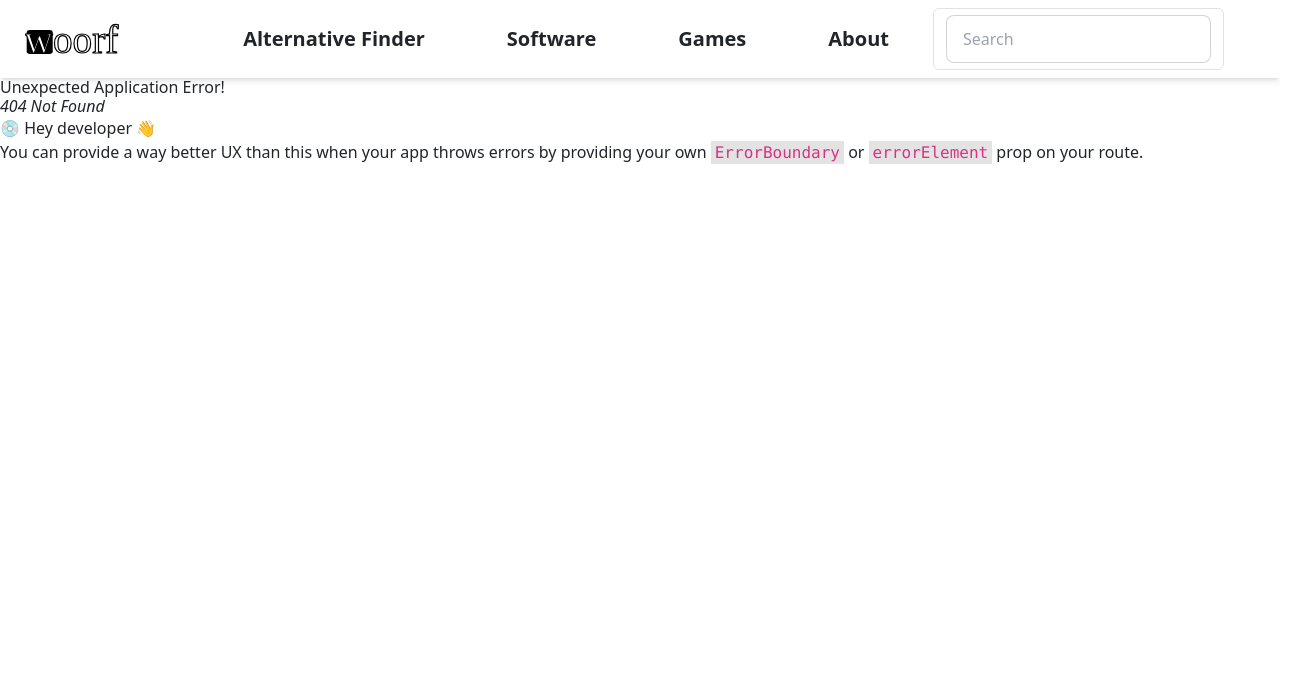
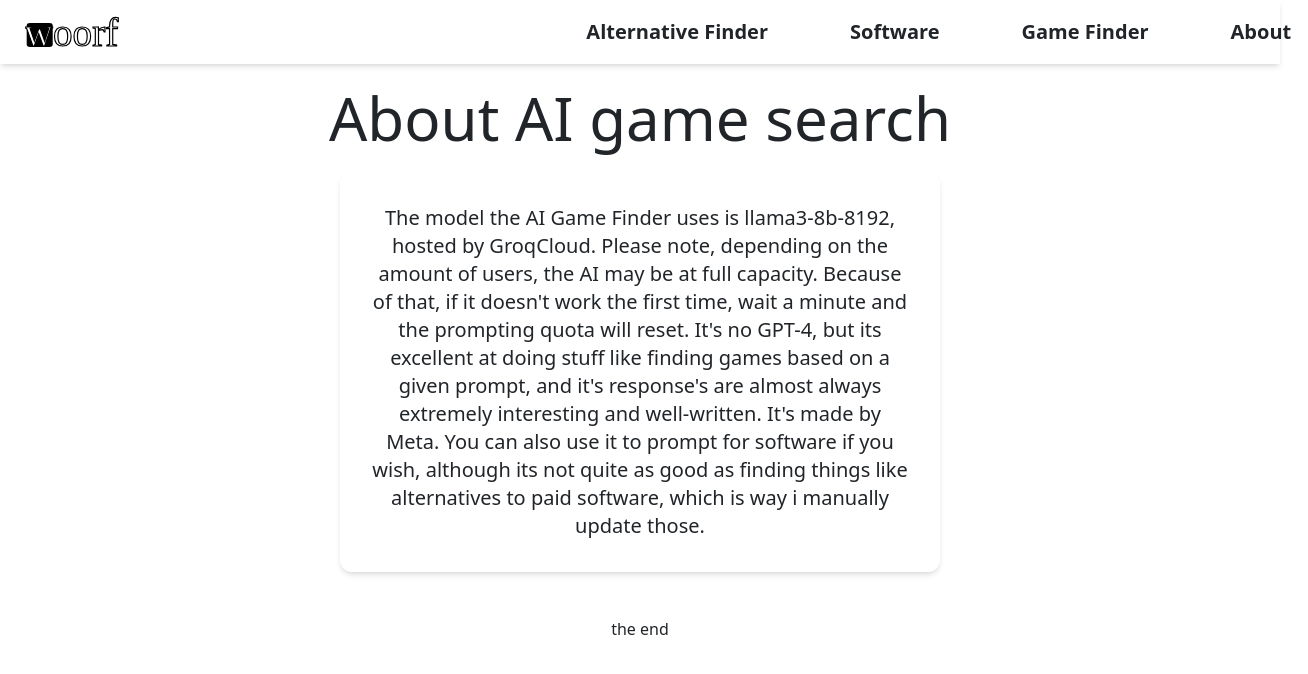
Before and after one commit to Hekt000r/woorf-site, a React (Vite) app in the folder client/: page /about/GameFinder in a window 1280 px wide. Before the commit this address had no page. Shown: the top 674 px of the page, 1308 px wide, since content can reach past the window. Built offline with nearby package versions, Linux system fonts and the light colour scheme.

Commit message:
(Developer Version1.1) AI Search
I've finished work on AI search on development side, i'm going to focus on making a few other changes before deploying it to production.

```diff
--- a/client/package.json
+++ b/client/package.json
@@ -12,11 +12,13 @@
   "dependencies": {
     "axios": "^1.7.3",
     "bootstrap": "^5.3.3",
+    "markdown": "^0.5.0",
     "mdb-react-ui-kit": "^8.0.0",
     "react": "^18.3.1",
     "react-bootstrap": "^2.10.4",
     "react-dom": "^18.3.1",
     "react-icons": "^5.3.0",
+    "react-markdown": "^9.0.1",
     "react-router-dom": "^6.26.1"
   },
   "devDependencies": {
--- a/client/src/App.jsx
+++ b/client/src/App.jsx
@@ -1,6 +1,6 @@
 import "./App.css";
 import axios from "axios";
-import { useState, useEffect, useMemo } from "react";
+import { useState, useEffect} from "react";
 import Logo from "./assets/woorf-logo.svg?react";
 import SearchComponent from "./Components/SearchComponent";
 import { Link } from "react-router-dom";
@@ -24,27 +24,7 @@ function App() {
       console.log(response.data);
     });
   }, []);
-  const [searchTerm, setSearchTerm] = useState("");
-  const [results, setResults] = useState([]);
 
-  const filteredUploadsList = useMemo(() => {
-    return uploadsList.filter(
-      (upload) => upload.category.toLowerCase() === "art and design"
-    );
-  }, [uploadsList]);
-  const performSearch = async () => {
-    const response = await axios.get(`/api/altsearch?term=${searchTerm}`);
-
-    // Check if response.data is an array before setting it to state
-    if (Array.isArray(response.data)) {
-      setResults(response.data);
-      console.log(response.data);
-      console.log(response.data);
-    } else {
-      console.error("Expected an array, received:", response.data);
-      setResults([]); // Fallback to empty array if data is not as expected
-    }
-  };
 
   return (
     <>
--- /dev/null
+++ b/client/src/Components/GameFinder.jsx
@@ -0,0 +1,47 @@
+import axios from "axios";
+import React, { useState } from "react";
+import Markdown from 'react-markdown'
+function GameFinder() {
+    const [userPrompt, setUserPrompt] = useState("");
+    const [res, setRes] = useState("");
+  const promptAI = async (prompt) => {
+    const response = await axios.get(
+        `/api/aiprompt?prompt=${prompt}`
+    )
+    setRes(response.data)
+  };
+  return (
+    <div className="flex justify-center">
+      <div className="shadow-md p-12 rounded-xl w-max flex flex-col items-center">
+        <h1 className="text-5xl text-center mt-6 font-bold mb-2 ">
+          Find games using AI
+        </h1>
+        <p className="text-center text-xl">
+          Ask anything about games, eg. "10 Games like Forza Horizion 4"
+        </p>
+        <label htmlFor="">
+          <input
+            type="text"
+            placeholder="Type here"
+            className="input input-bordered input-success w-96 mt-4"
+            onChange={(e) => {
+                setUserPrompt(e.target.value)
+                console.log(userPrompt)
+            }}
+            onKeyDown={(e) => {
+              if (e.key === "Enter") {
+                promptAI(userPrompt)
+              }
+            }}
+          />
+          <div>
+            Press <kbd className="kbd kbd-xs bg-gray-600">Enter</kbd> to prompt <a href="/About/gamefinder" className="text-blue-800">Please read before prompting</a>
+          </div>
+        </label>
+        <div className="w-[40rem] text-xl"><h1 className=""></h1><Markdown>{res}</Markdown></div>
+      </div>
+    </div>
+  );
+}
+
+export default GameFinder;
--- a/client/src/Components/HelpPage.jsx
+++ /dev/null
@@ -1,18 +0,0 @@
-import React, { useState } from "react";
-import { useParams } from "react-router-dom";
-import DownloadLinks from "../assets/DownloadLinks";
-
-function HelpPage() {
-  const params = useParams()
-  const [pageID, setPageID] = useState(0)
-  let id = params.id
-  const fullId = typeof id === "string" ? id : id.toString();
-  return (
-    <div>
-      <h1>Help page</h1>
-      {fullId && 1 ?<DownloadLinks/>: (<></>) }
-    </div>
-  );
-}
-
-export default HelpPage;
--- a/client/src/Components/Navbar.jsx
+++ b/client/src/Components/Navbar.jsx
@@ -10,17 +10,11 @@ function Navbar() {
       <div className="flex-1 mr-12">
         <h1 className="mr-12 btn btn-ghost text-xl"><a href="/altsearch">Alternative Finder</a></h1>
         <h1 className="mr-12 btn btn-ghost text-xl"><a href="#altsearch">Software</a></h1>
-        <h1 className="mr-12 btn btn-ghost text-xl"><a href="#altsearch">Games</a></h1>
+        <h1 className="mr-12 btn btn-ghost text-xl"><a href="/gamefinder">Game Finder</a></h1>
         <h1 className="mr-12 btn btn-ghost text-xl"><a href="/about">About</a></h1>
       </div>
       <div className="a gap-2">
-        <div className="form-control mr-12">
-          <input
-            type="text"
-            placeholder="Search"
-            className="input input-bordered w-24 md:w-auto"
-          />
-        </div>
+
       </div>
     </div>
   );
--- /dev/null
+++ b/client/src/Components/helppages/AboutGameFinder.jsx
@@ -0,0 +1,27 @@
+
+function AboutGameFinder() {
+    return (
+      <div>
+        <div className="text-center">
+
+          <h1 className="text-6xl text-center m-4">About AI game search</h1>
+          <div className="w-[600px] shadow-md center rounded-xl p-8">
+            {" "}
+            <p className="text-center text-xl">
+            The model the AI Game Finder uses is llama3-8b-8192, hosted by GroqCloud.
+            Please note, depending on the amount of users, the AI may be at full capacity.
+            Because of that, if it doesn't work the first time, wait a minute and the prompting quota will reset.
+            It's no GPT-4, but its excellent at doing stuff like finding games based on a given prompt, and it's response's are almost always extremely interesting and well-written. It's made by Meta.
+            You can also use it to prompt for software if you wish, although its not quite as good
+            as finding things like alternatives to paid software, which is way i manually
+            update those.
+            </p>
+          </div>
+
+          <h1 className="mt-12">the end</h1>
+        </div>
+      </div>
+    );
+  }
+
+  export default AboutGameFinder;
--- a/client/src/assets/DownloadLinks.jsx
+++ b/client/src/Components/helppages/DownloadLinks.jsx
@@ -1,4 +1,3 @@
-import React from "react";
 
 function DownloadLinks() {
   return (
@@ -13,7 +12,7 @@ function DownloadLinks() {
            For windows and linux its fairly simple, just pick one of the links, in case of Windows, a portable 7z file or setup
            or in Linux an appimage or tar.gz
            You will need to have a 64bit operating system and for most application Windows 10+.
-           We don't host older downloads for older versions on our site, but at the bottom there are links to official download
+           We don &apos t host older downloads for older versions on our site, but at the bottom there are links to official download
            mirrors which can let you find a older version.
            For MacOS, x86 download links are for Intel macbooks, while the ARM64 ones are for Apple Silicon (M1, M2, M3, etc)
 
```
Also changed, not shown: client/src/main.jsx (+13 -5 lines), 2 other files (tests, documents, lock files or other folders).
